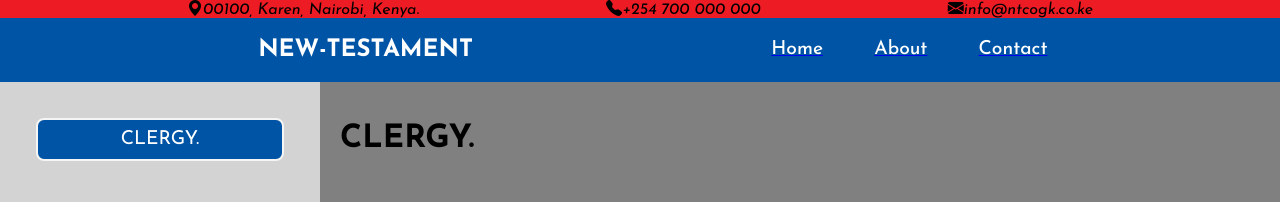
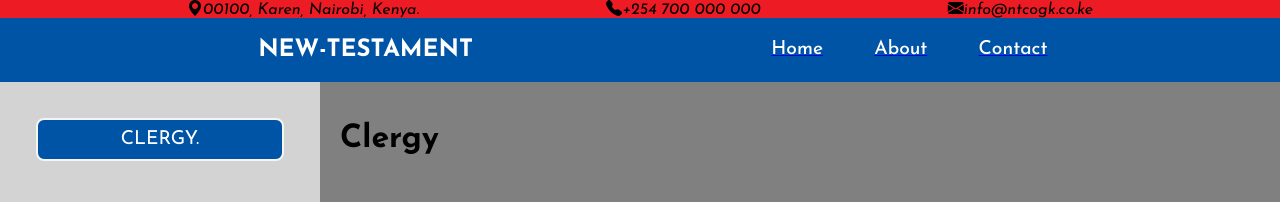
Before and after one commit to Omillo-Charles/New-Testament, a React (Vite) app in the folder new-testament/: page /thechurch in a window 1280 px wide. Both pictures are taken after a click on the button "CLERGY.". Shown: the top 202 px of the page. Built offline with nearby package versions, Linux system fonts and the light colour scheme; a web font is replaced by a local one.

Commit message:
Few changes to the The Church section

```diff
--- a/new-testament/src/SubComponets/TheChurch.jsx
+++ b/new-testament/src/SubComponets/TheChurch.jsx
@@ -8,7 +8,7 @@ const OurChurch = () => {
 
   const renderComponent = () => {
     switch (activeComponent) {
-      case "one": return <h1>CLERGY.</h1>;
+      case "one": return <h1>Clergy</h1>;
       case "two": return <h1>BRETHREN</h1>;
       case "three": return <h1>THE YOUTH</h1>;
       case "four": return <h1>SUNDAY SCHOOL.</h1>
```
Also changed, not shown: new-testament/src/Contents/Clergy.jsx (added).
